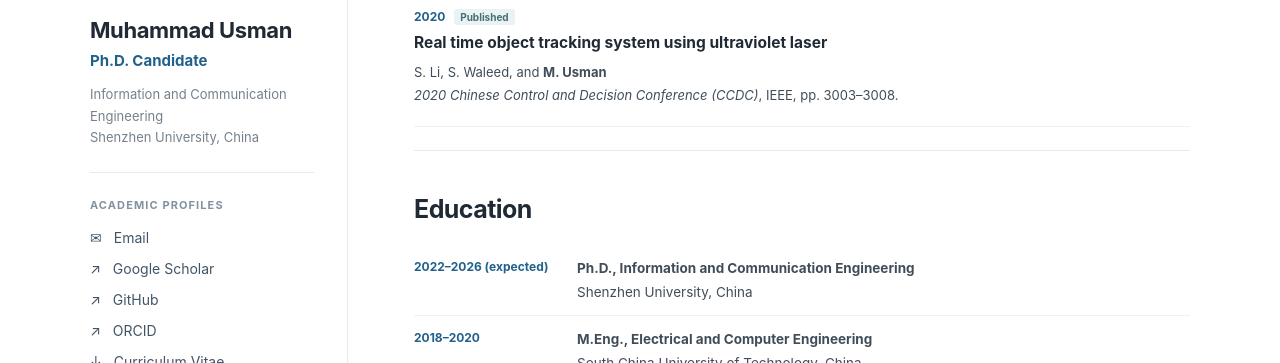
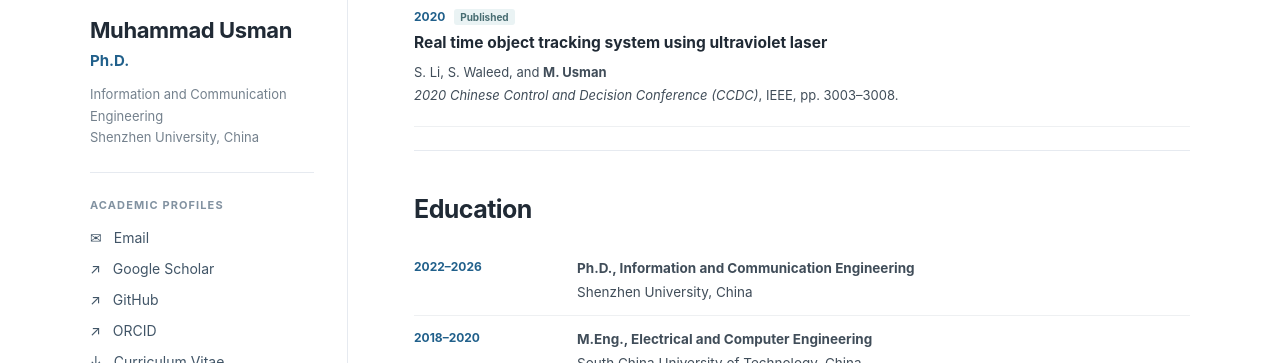
Before and after one commit to usmanszu/usmanszu.github.io, a Jekyll site: the page index.html, which Jekyll copies as it is, in a window 1280 px wide and 900 px high, scrolled down 2977 px, cut to the strip 122-485 px from the top of the window. Built offline with Jekyll 4.4.1, drawn with Linux system fonts in a browser that asks for light colours.

Commit message:
Update academic website to reflect completed PhD

```diff
--- a/index.html
+++ b/index.html
@@ -4,7 +4,7 @@
   <meta charset="utf-8">
   <meta name="viewport" content="width=device-width,initial-scale=1">
   <meta name="theme-color" content="#ffffff">
-  <meta name="description" content="Muhammad Usman — Ph.D. candidate at Shenzhen University researching self-supervised contrastive learning, geometry-aware representation learning, and 3D skeleton-based human action recognition.">
+  <meta name="description" content="Muhammad Usman — Ph.D. graduate at Shenzhen University researching self-supervised contrastive learning, geometry-aware representation learning, and 3D skeleton-based human action recognition.">
   <title>Muhammad Usman | Academic Homepage</title>
   <link rel="stylesheet" href="/assets/css/academic-home.css">
   <link rel="icon" type="image/png" href="https://github.com/usmanszu.png">
@@ -27,7 +27,7 @@
     <aside class="sidebar">
       <div class="portrait"><img src="https://github.com/usmanszu.png" alt="Portrait of Muhammad Usman" loading="eager"></div>
       <h2>Muhammad Usman</h2>
-      <p class="role">Ph.D. Candidate</p>
+      <p class="role">Ph.D.</p>
       <p class="institution">Information and Communication Engineering<br>Shenzhen University, China</p>
       <div class="separator"></div>
       <h3>Academic Profiles</h3>
@@ -97,7 +97,7 @@
 
       <section id="education">
         <h2>Education</h2>
-        <div class="education"><div><span>2022–2026 (expected)</span><p><strong>Ph.D., Information and Communication Engineering</strong><br>Shenzhen University, China</p></div><div><span>2018–2020</span><p><strong>M.Eng., Electrical and Computer Engineering</strong><br>South China University of Technology, China</p></div><div><span>2012–2016</span><p><strong>B.Sc., Telecommunication and Networking</strong><br>COMSATS University Islamabad, Pakistan</p></div></div>
+        <div class="education"><div><span>2022–2026</span><p><strong>Ph.D., Information and Communication Engineering</strong><br>Shenzhen University, China</p></div><div><span>2018–2020</span><p><strong>M.Eng., Electrical and Computer Engineering</strong><br>South China University of Technology, China</p></div><div><span>2012–2016</span><p><strong>B.Sc., Telecommunication and Networking</strong><br>COMSATS University Islamabad, Pakistan</p></div></div>
       </section>
 
       <section id="contact">
```
